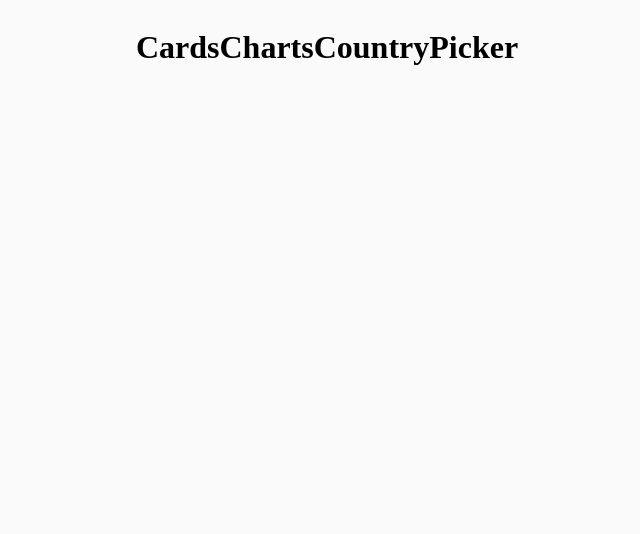
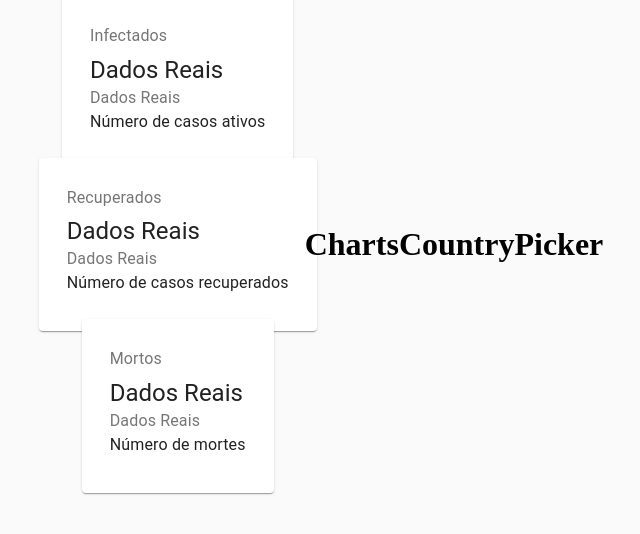
Before and after one commit to leoalcantara/covid-19, a React (Create React App) app: page / in a window 1280 px wide. Shown: the top 534 px of the page, without its empty margins (313-953 px from the left). Built offline with nearby package versions, Linux system fonts and the light colour scheme; no server answers.

Commit message:
installation material-ui

```diff
--- a/package.json
+++ b/package.json
@@ -3,6 +3,7 @@
   "version": "0.1.0",
   "private": true,
   "dependencies": {
+    "@material-ui/core": "^4.10.0",
     "@testing-library/jest-dom": "^4.2.4",
     "@testing-library/react": "^9.5.0",
     "@testing-library/user-event": "^7.2.1",
--- a/src/Components/Cards/Cards.jsx
+++ b/src/Components/Cards/Cards.jsx
@@ -1,8 +1,48 @@
 import React from "react";
+import { Card, CardContent, Typography, Grid, StylesProvider } from '@material-ui/core';
+
+import styles from './Cards.modules.css';
 
 const Cards = (props) => {
   console.log(props);
-  return <h1> Cards </h1>;
+
+  return (
+    <div className={styles.container}>
+      <Grid container spacing={3} justify="center">
+        <Grid item component={Card}>
+          <CardContent>
+            <Typography color="textSecondary" gutterBottom>Infectados </Typography>
+            <Typography variant="h5">Dados Reais</Typography>
+            <Typography color="textSecondary">Dados Reais</Typography>
+            <Typography>Número de casos ativos</Typography>
+          </CardContent>
+        </Grid>
+      </Grid>
+
+      <Grid container spacing={3} justify="center">
+        <Grid item component={Card}>
+          <CardContent>
+            <Typography color="textSecondary" gutterBottom>Recuperados </Typography>
+            <Typography variant="h5">Dados Reais</Typography>
+            <Typography color="textSecondary">Dados Reais</Typography>
+            <Typography>Número de casos recuperados</Typography>
+          </CardContent>
+        </Grid>
+      </Grid>
+
+      <Grid container spacing={3} justify="center">
+        <Grid item component={Card}>
+          <CardContent>
+            <Typography color="textSecondary" gutterBottom>Mortos </Typography>
+            <Typography variant="h5">Dados Reais</Typography>
+            <Typography color="textSecondary">Dados Reais</Typography>
+            <Typography>Número de mortes</Typography>
+          </CardContent>
+        </Grid>
+      </Grid>
+
+    </div>
+  );
 };
 
 export default Cards;
```
Also changed, not shown: 1 other file (tests, documents, lock files or other folders).
